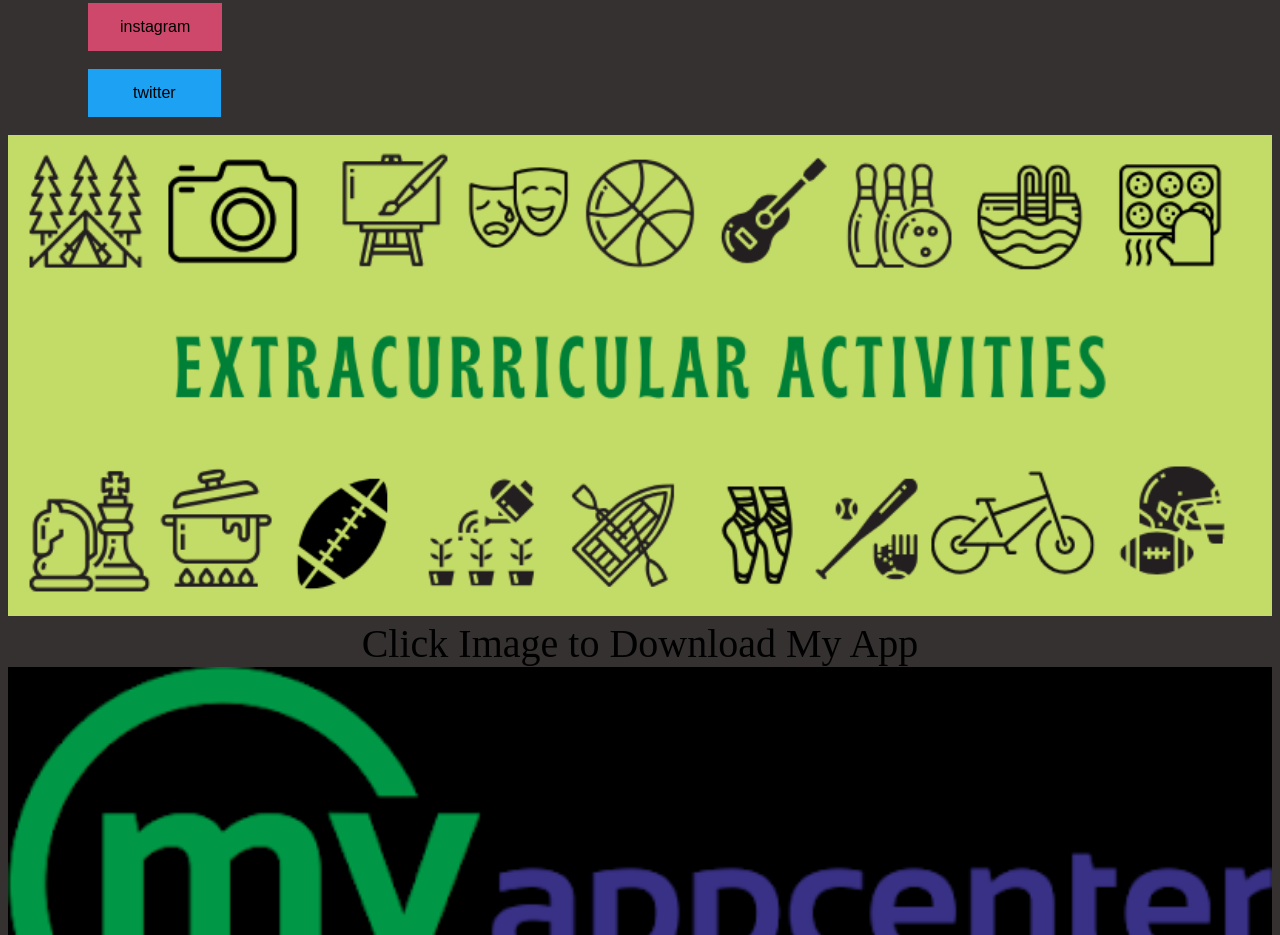
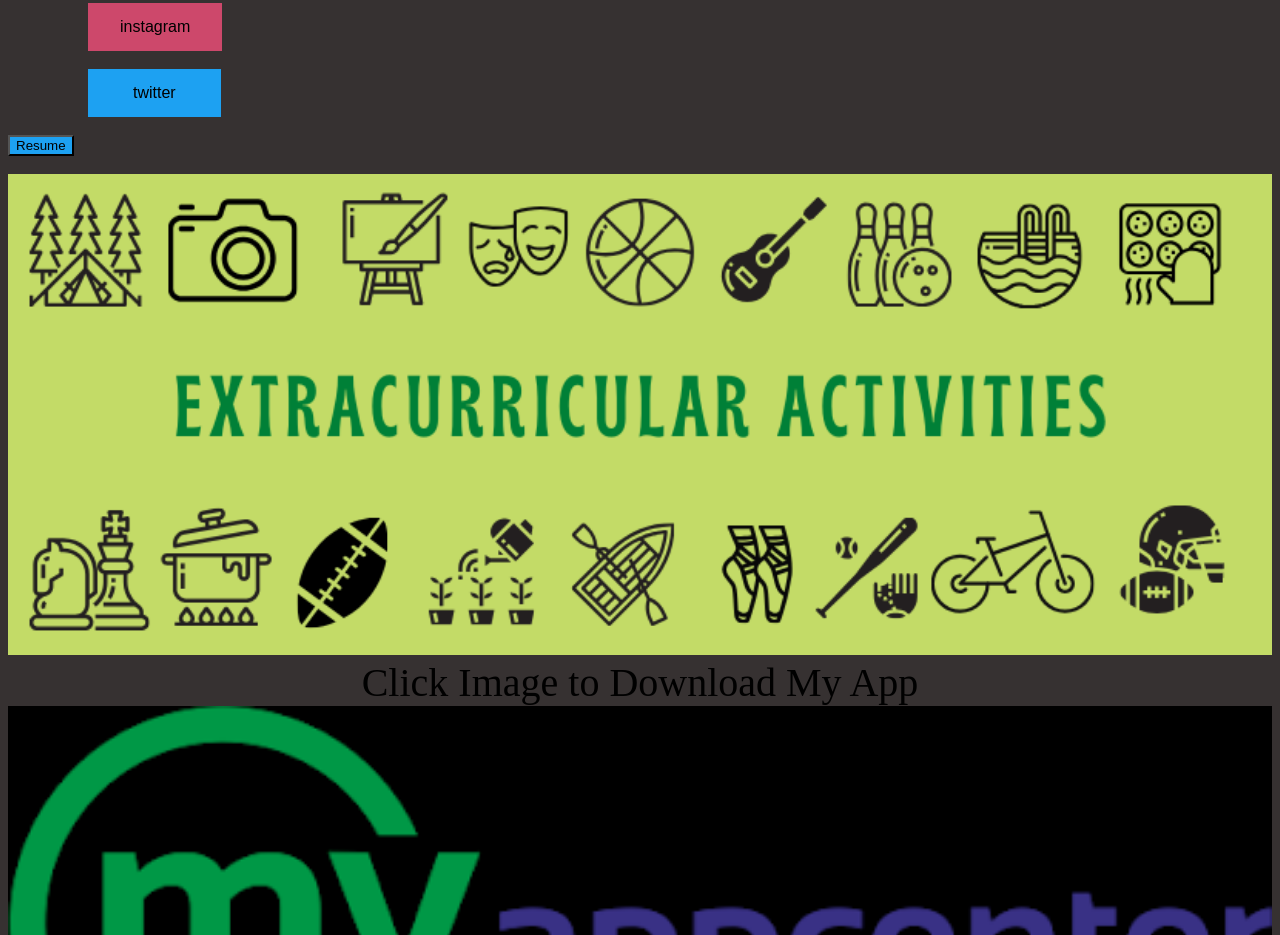
Before and after one commit to TAMILMANI1234/project3, a plain HTML site: page index.html in a window 1280 px wide. Shown: the part 3336-4271 px from the top of the page. Drawn offline with Linux system fonts and the light colour scheme.

Commit message:
Update index.html

```diff
--- a/index.html
+++ b/index.html
@@ -49,6 +49,11 @@
             <a href="https://twitter.com/TAMILMANI477"> <button id="btn3" style="background-color:#1DA1F2; font-size: bold;" >twitter</button></a>
         </div>
         <br>
+
+        <div class="resume">
+            <a href="document/RESUME.pdf"> <button id="btn4" style="background-color:#1DA1F2; font-size: bold;" >Resume</button></a>
+        </div>
+        <br>
         <div class="img-extra">
             <a href="extra.html"><img src="img/extracurricular-activities.png" alt="not rechable"></a>
         </div>
```
